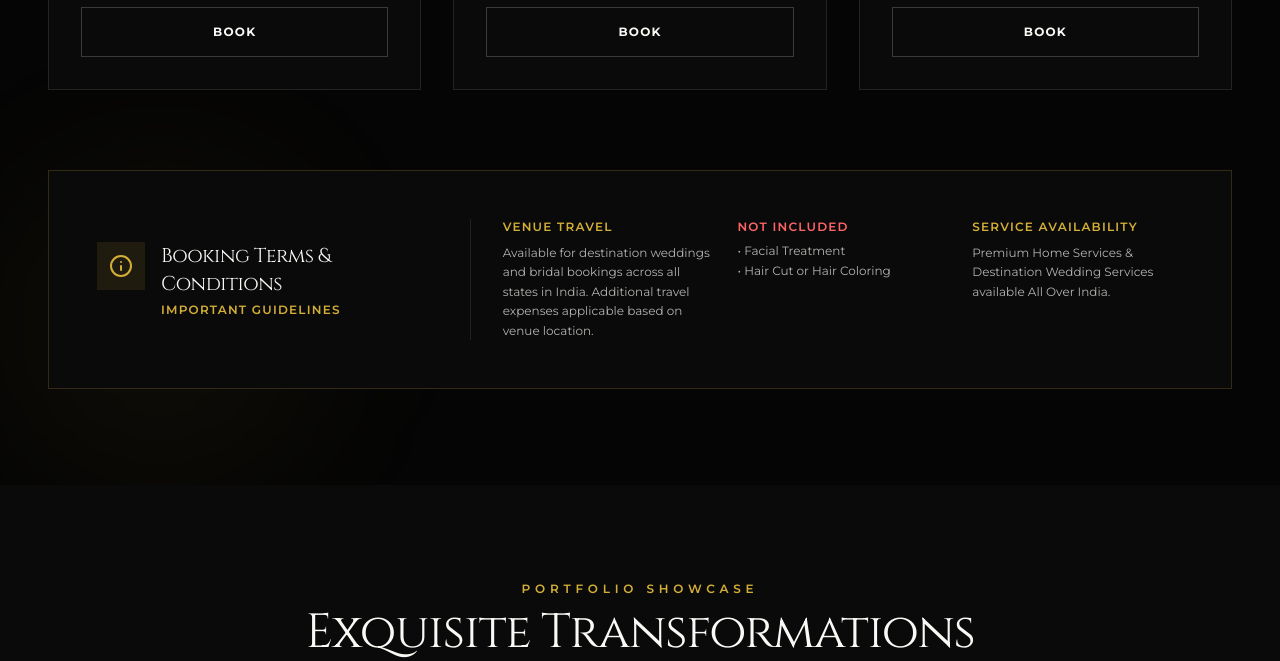
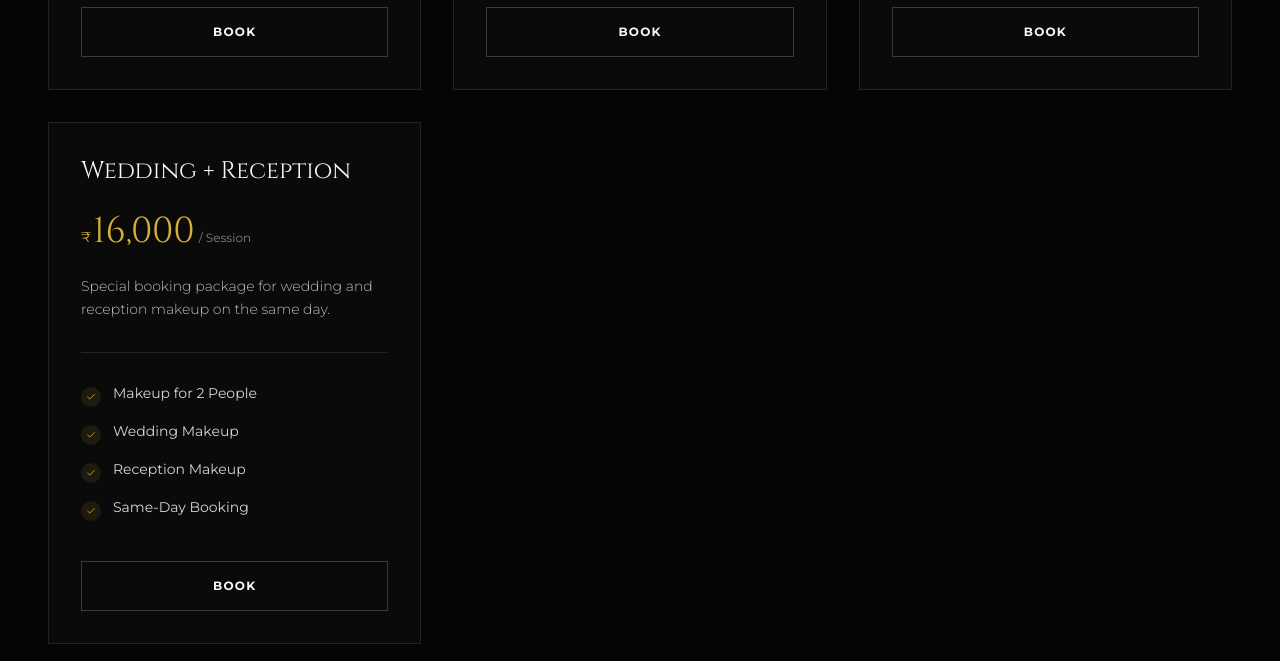
Before and after one commit to UmairKha111/Makeup-nizam, a React (Vite) app: page / in a window 1280 px wide. Shown: the part 3740-4401 px from the top of the page. Built offline with nearby package versions, Linux system fonts and the light colour scheme.

Commit message:
Fixed & updated website

```diff
--- a/src/data/services.ts
+++ b/src/data/services.ts
@@ -1,9 +1,11 @@
 import { ServiceItem } from "../types";
 
 export const services: ServiceItem[] = [
+
   // =========================
   // BRIDAL SERVICES
   // =========================
+
   {
     id: "bridal-hd-makeup",
     name: "Bridal HD Makeup",
@@ -62,6 +64,7 @@ export const services: ServiceItem[] = [
   // =========================
   // GROOM SERVICES
   // =========================
+
   {
     id: "groom-hd-makeup",
     name: "Groom HD Makeup",
@@ -113,5 +116,25 @@ export const services: ServiceItem[] = [
       "Touch-up Session"
     ],
     category: "groom"
+  },
+
+  // =========================
+  // WEDDING + RECEPTION PACKAGE
+  // =========================
+
+  {
+    id: "wedding-reception-package",
+    name: "Wedding + Reception",
+    price: 16000,
+    description:
+      "Special booking package for wedding and reception makeup on the same day.",
+    includes: [
+      "Makeup for 2 People",
+      "Wedding Makeup",
+      "Reception Makeup",
+      "Same-Day Booking"
+    ],
+    category: "groom"
   }
+
 ];
```
